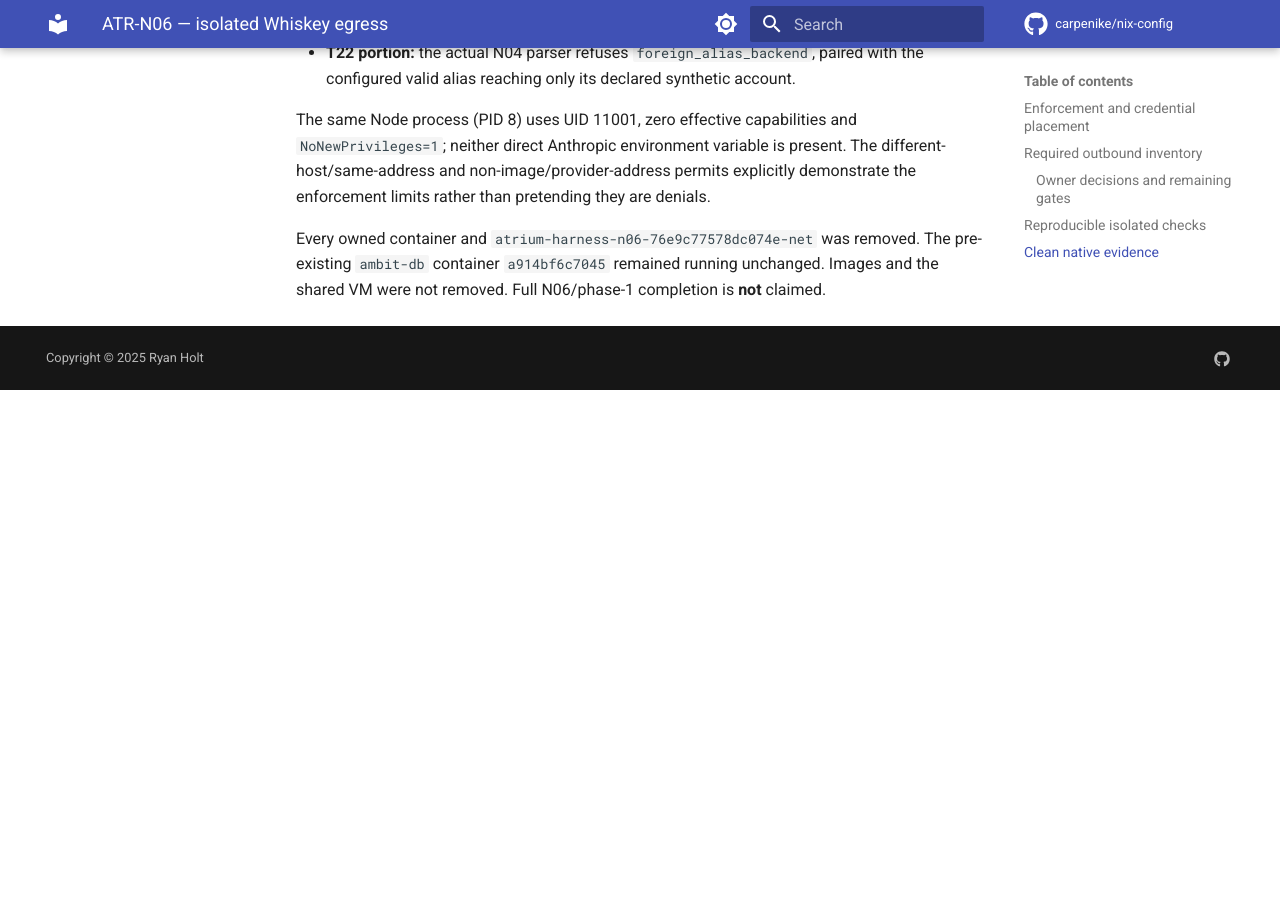
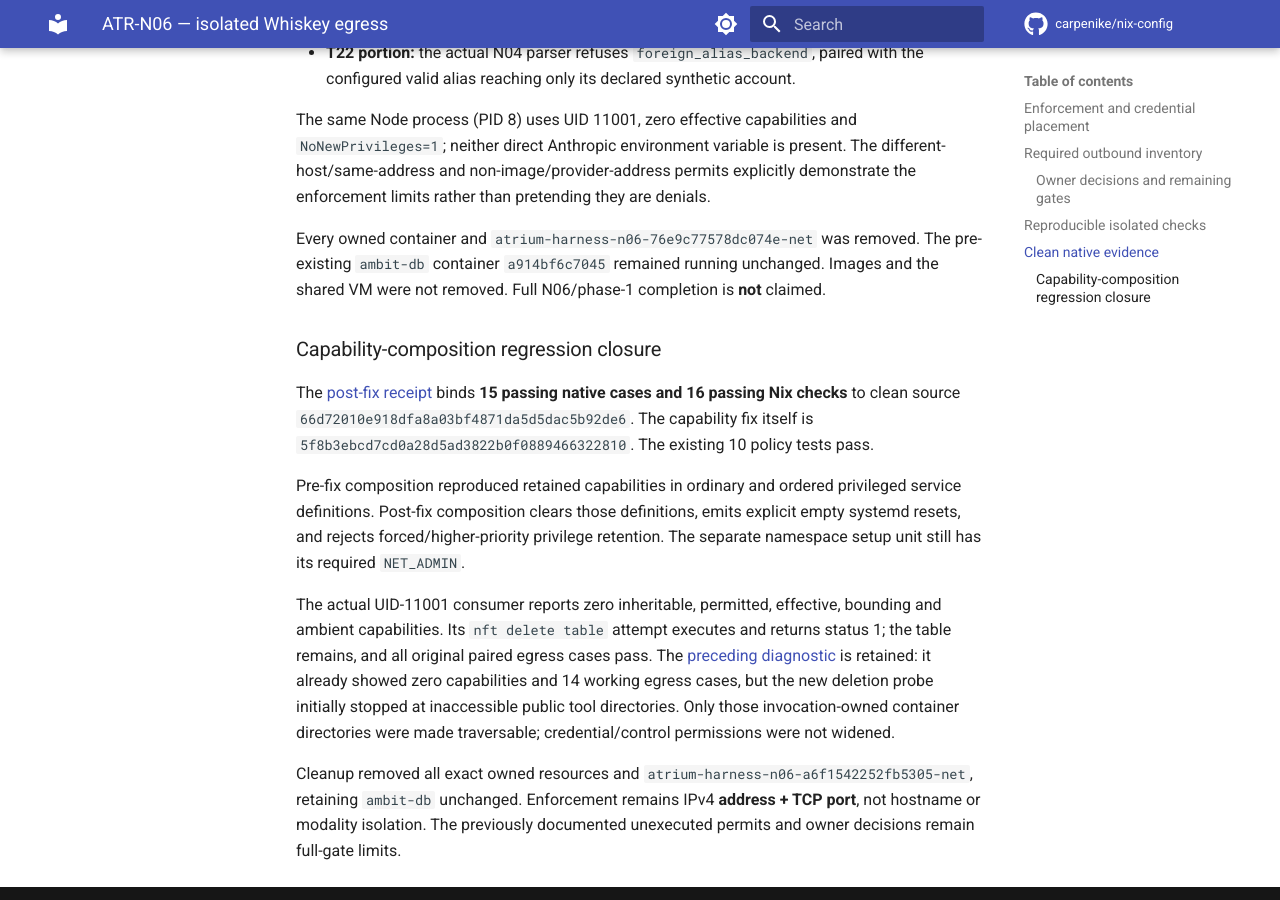
Before and after one commit to carpenike/nix-config, an MkDocs documentation site: the page built from docs/services/atrium-whiskey-egress.md, in a window 1280 px wide and 900 px high, scrolled down 4601 px. Built offline with MkDocs 1.6.1 and Material for MkDocs 9.7.7, drawn with Linux system fonts in a browser that asks for light colours; comment, search, counter and statistics services are not loaded; before the commit the page ends 4991 px from its top, so only the background shows below that.

Commit message:
ATR-N06: record clean capability-composition and kernel refusal evidence
Bind fifteen native cases and sixteen Nix composition/rendering checks to clean source 66d72010e918dfa8a03bf4871da5d5dac5b92de6. All five consumer capability sets are empty, its actual nft table-removal attempt is refused, and the original egress permit/deny pairs remain intact. Preserve IPv4 address/TCP port granularity, existing incomplete gates, prior receipts, and exact cleanup with ambit-db unchanged.

Co-authored-by: Copilot <223556219+Copilot@users.noreply.github.com>

Copilot-Session: 1e5e7d6d-a45a-4ac0-9fb1-9bf14b3658cb

```diff
--- a/docs/services/atrium-whiskey-egress.md
+++ b/docs/services/atrium-whiskey-egress.md
@@ -169,3 +169,30 @@ Every owned container and
 `atrium-harness-n06-76e9c77578dc074e-net` was removed. The pre-existing
 `ambit-db` container `a914bf6c7045` remained running unchanged. Images and the
 shared VM were not removed. Full N06/phase-1 completion is **not** claimed.
+
+### Capability-composition regression closure
+
+The [post-fix receipt](../../tests/atrium_n06/results/n06-egress-66d72010.json)
+binds **15 passing native cases and 16 passing Nix checks** to clean source
+`66d72010e918dfa8a03bf4871da5d5dac5b92de6`. The capability fix itself is
+`5f8b3ebcd7cd0a28d5ad3822b0f0889466322810`. The existing 10 policy tests pass.
+
+Pre-fix composition reproduced retained capabilities in ordinary and ordered
+privileged service definitions. Post-fix composition clears those definitions,
+emits explicit empty systemd resets, and rejects forced/higher-priority privilege
+retention. The separate namespace setup unit still has its required `NET_ADMIN`.
+
+The actual UID-11001 consumer reports zero inheritable, permitted, effective,
+bounding and ambient capabilities. Its `nft delete table` attempt executes and
+returns status 1; the table remains, and all original paired egress cases pass.
+The [preceding diagnostic](../../tests/atrium_n06/results/n06-egress-5f8b3ebc.json)
+is retained: it already showed zero capabilities and 14 working egress cases,
+but the new deletion probe initially stopped at inaccessible public tool
+directories. Only those invocation-owned container directories were made
+traversable; credential/control permissions were not widened.
+
+Cleanup removed all exact owned resources and
+`atrium-harness-n06-a6f1542252fb5305-net`, retaining `ambit-db` unchanged.
+Enforcement remains IPv4 **address + TCP port**, not hostname or modality
+isolation. The previously documented unexecuted permits and owner decisions
+remain full-gate limits.
```
Also changed, not shown: 2 other files.
